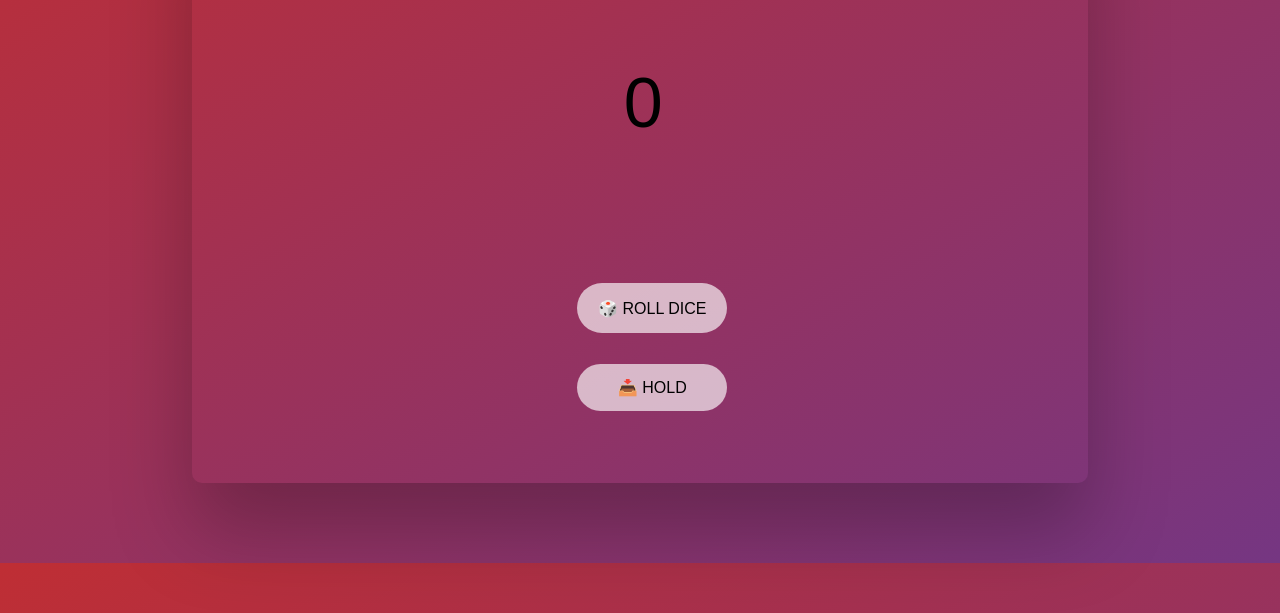
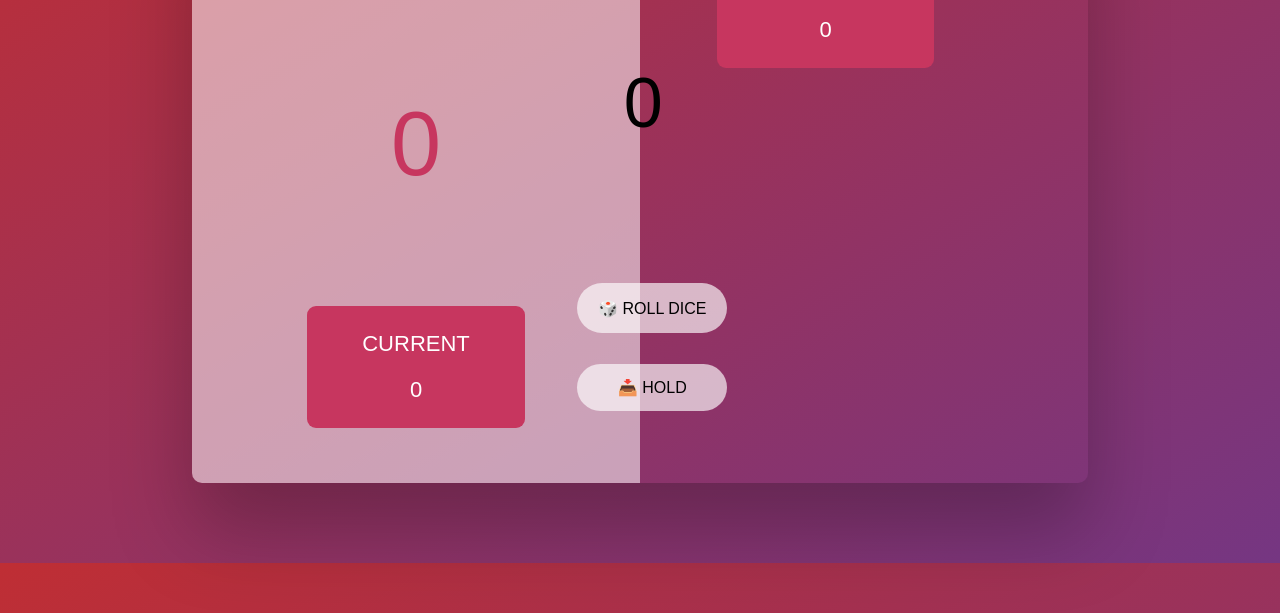
Before and after one commit to Luka-Popovic06/PIG-GAME, a plain HTML site: page index.html in a window 1280 px wide. Shown: the part 187-800 px from the top of the page. Drawn offline with Linux system fonts and the light colour scheme.

Commit message:
Editing player-box-1 and current-score in CSS

```diff
--- a/style.css
+++ b/style.css
@@ -58,3 +58,31 @@ body {
   left: 43%;
 }
 /**/
+.player-box-1 {
+  background-color: rgba(255, 255, 255, 0.538);
+  width: 50%;
+  border-top-left-radius: 10px;
+  border-bottom-left-radius: 10px;
+  display: flex;
+  flex-direction: column;
+  align-items: center;
+  justify-content: space-around;
+}
+h2 {
+  font-size: 40px;
+}
+#score-1 {
+  font-size: 90px;
+  color: #c7365f;
+}
+.current-score {
+  background-color: #c7365f;
+  text-align: center;
+  border-radius: 9px;
+  color: #fff;
+  font-size: 22px;
+  padding: 25px 55px;
+}
+.p-current {
+  margin-bottom: 20px;
+}
```
